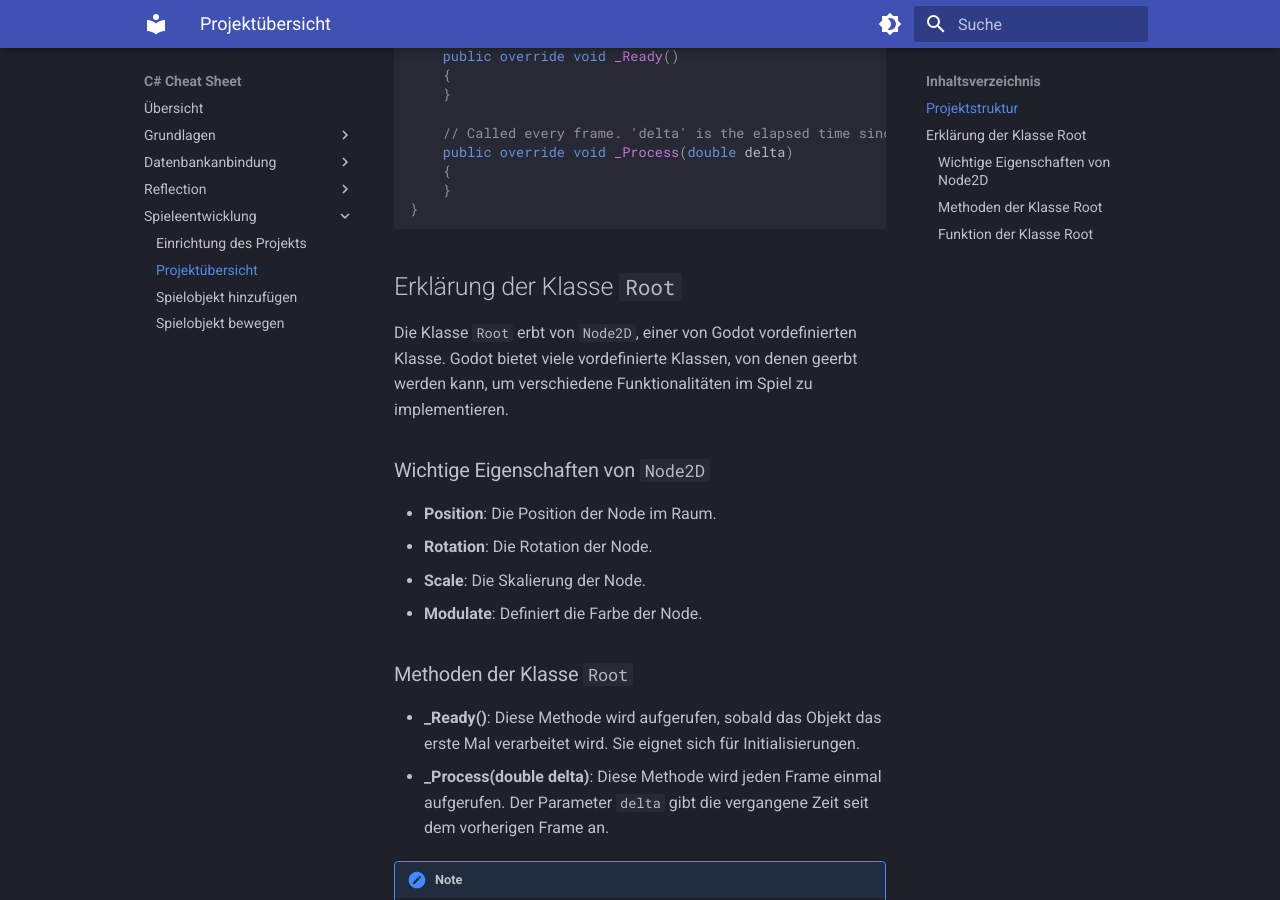
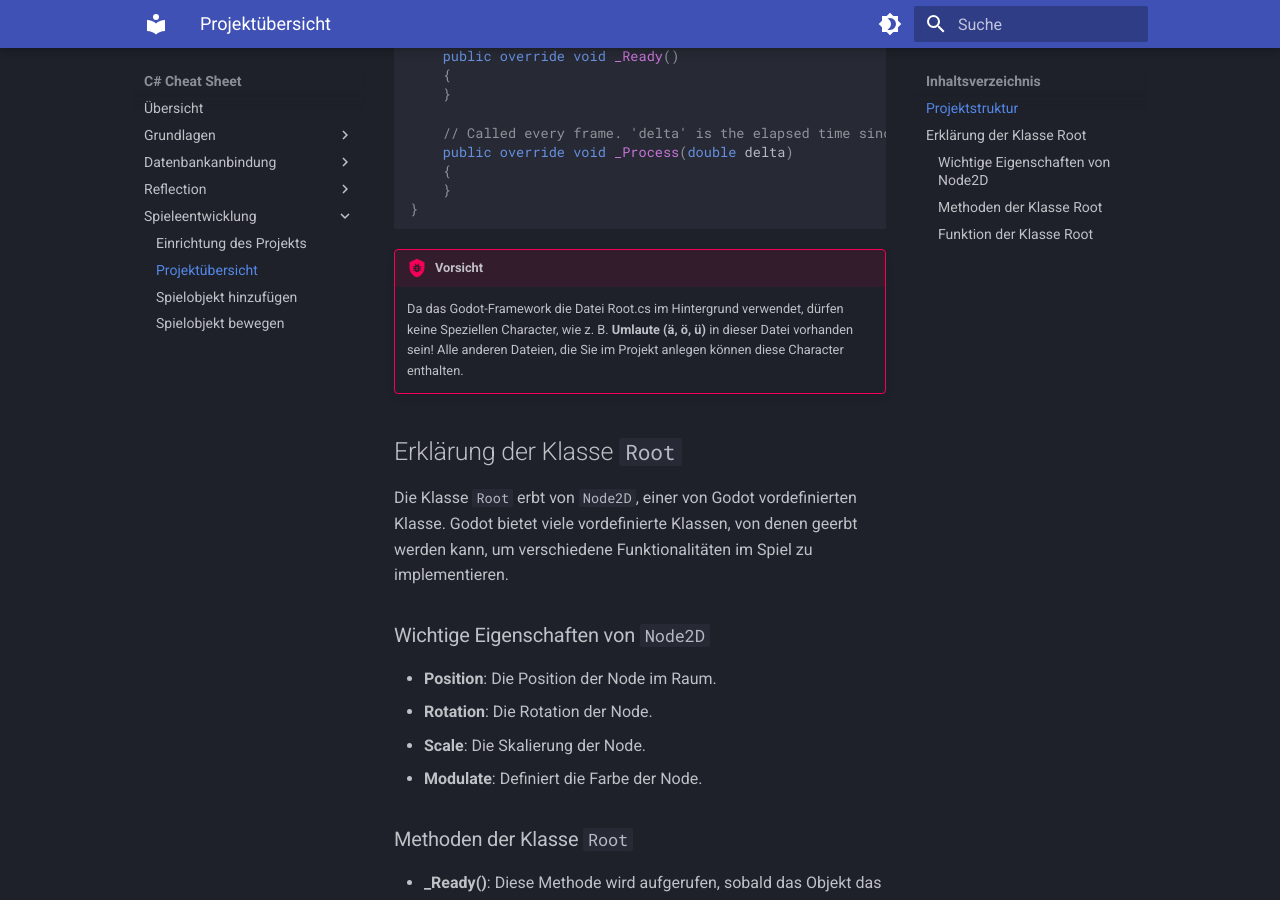
Before and after one commit to swop-bs/cheat-sheet, an MkDocs documentation site: the page built from docs/gamedev/uebersicht.md, in a window 1280 px wide and 900 px high, scrolled down 564 px. Built offline with MkDocs 1.6.1 and Material for MkDocs 9.7.7, drawn with Linux system fonts in a browser that asks for light colours.

Commit message:
Bugfix Umlaute, Warnung hinzugefügt

````diff
--- a/docs/gamedev/uebersicht.md
+++ b/docs/gamedev/uebersicht.md
@@ -22,6 +22,9 @@ public partial class Root : Node2D
     }
 }
 ```
+
+!!! bug "Vorsicht"
+    Da das Godot-Framework die Datei Root.cs im Hintergrund verwendet, dürfen keine Speziellen Character, wie z. B. **Umlaute (ä, ö, ü)** in dieser Datei vorhanden sein! Alle anderen Dateien, die Sie im Projekt anlegen können diese Character enthalten.
 
 ## Erklärung der Klasse `Root`
 
````
Also changed, not shown: docs/gamedev/objekt_hinzufuegen.md (+3 -0 lines).
